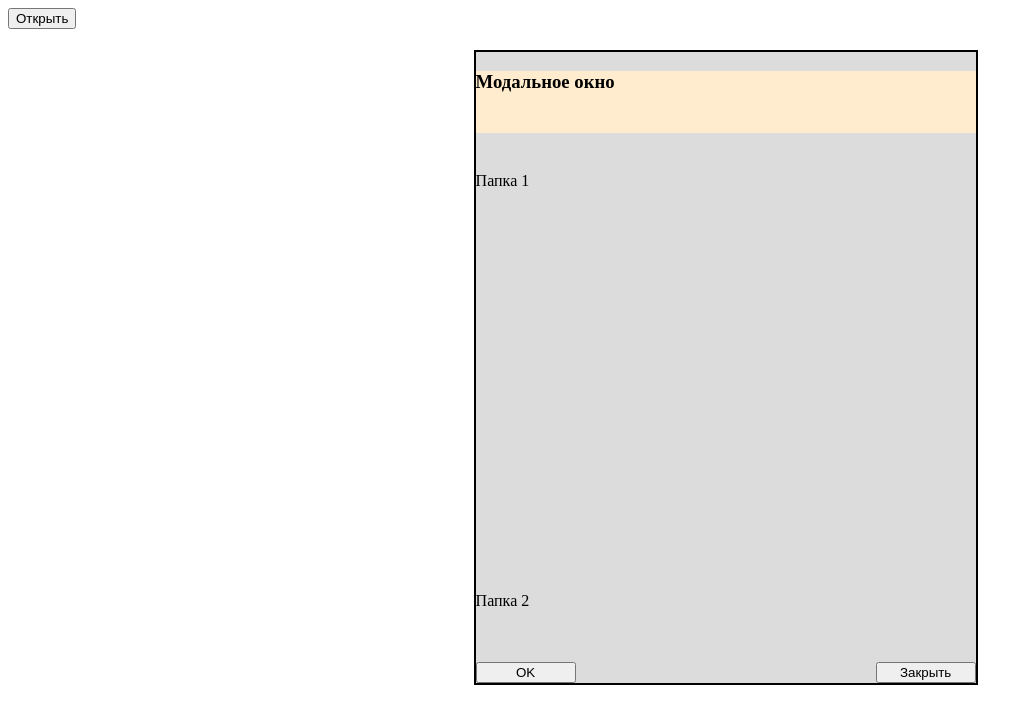
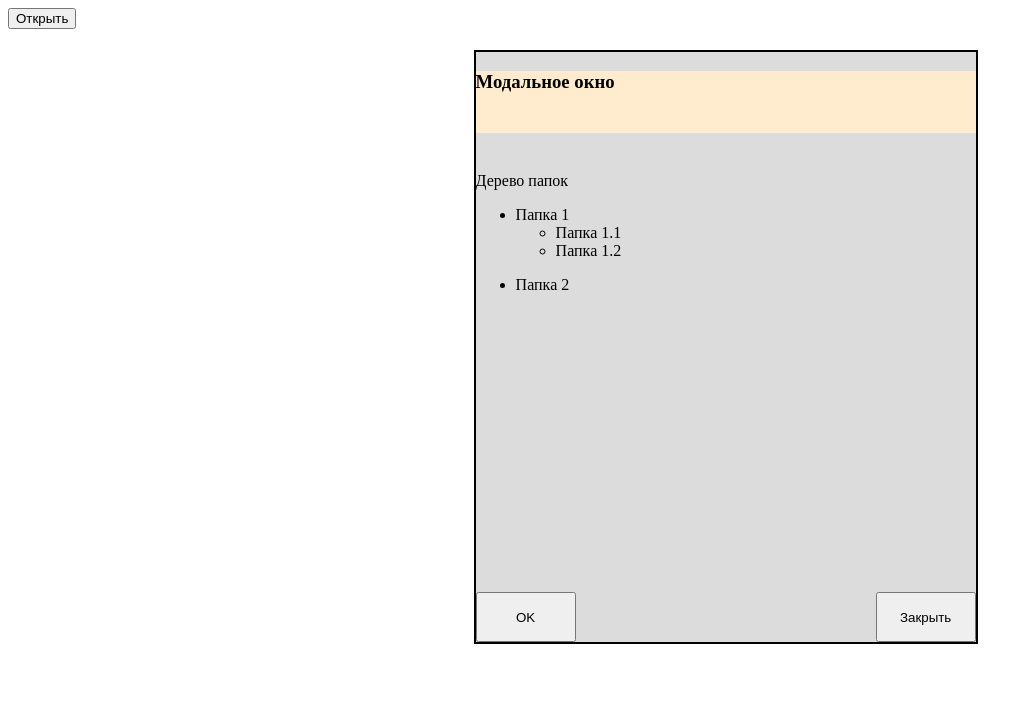
Before and after one commit to SLiubovS/modal-window-Sakhavision, a Vue app: page / in a window 1280 px wide. Both pictures are taken after a click on the button "Открыть". Shown: the top 724 px of the page, without its empty margins (0-1033 px from the left). Built offline with nearby package versions, Linux system fonts and the light colour scheme.

Commit message:
шаблон для дерева папок

```diff
--- a/src/components/ModalWindow.vue
+++ b/src/components/ModalWindow.vue
@@ -1,9 +1,9 @@
 <script setup lang="ts">
 import { ref } from 'vue'
-import type { IFolder } from './models/IFolder.ts'
+import type { IFolder } from '../models/IFolder'
 import type { Ref } from 'vue'
 
-const props = defineProps({
+defineProps({
 	title: String
 })
 
@@ -32,7 +32,6 @@ function closeModalWindow() {
 	emit('closeModalWindow');
 }
 
-
 </script>
 
 
@@ -41,9 +40,19 @@ function closeModalWindow() {
 		<h3 style="background-color: blanchedalmond;">
 			{{ title }}
 		</h3>
-		<div class="content" v-for="mockFolder in mockFolders" :key="mockFolder.id">
 
-			{{ mockFolder.name }}
+		<div class="content">
+			Дерево папок
+			<ul v-for="mockFolder in mockFolders" :key="mockFolder.id">
+				<li>
+					{{ mockFolder.name }}
+					<ul v-for="children in mockFolder.children" :key="children.id">
+						<li>
+							{{ children.name }}
+						</li>
+					</ul>
+				</li>
+				</ul>
 		</div>
 		<div class="container-btn_pozition">
 			<button type="button" @click="okModalWindow">
```
